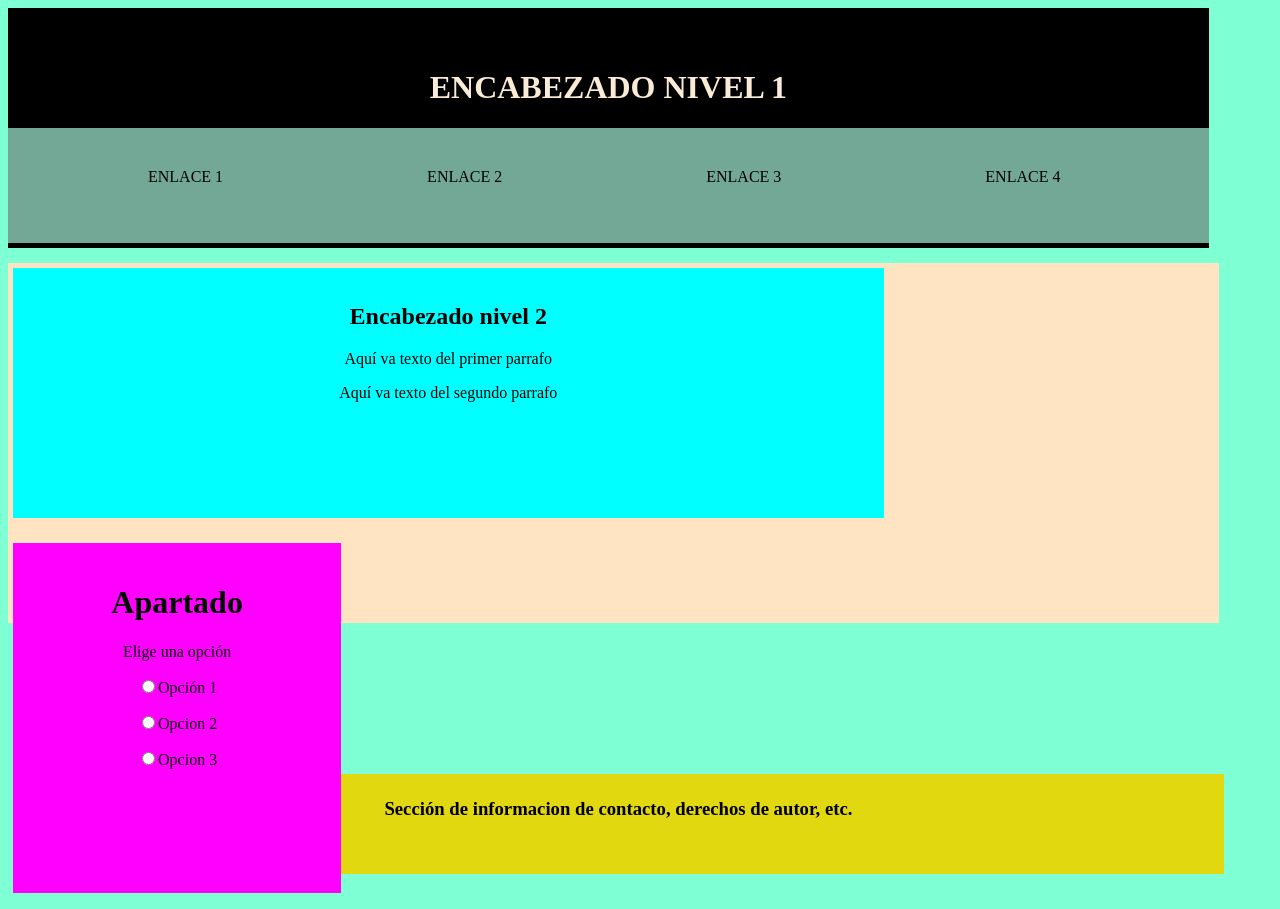
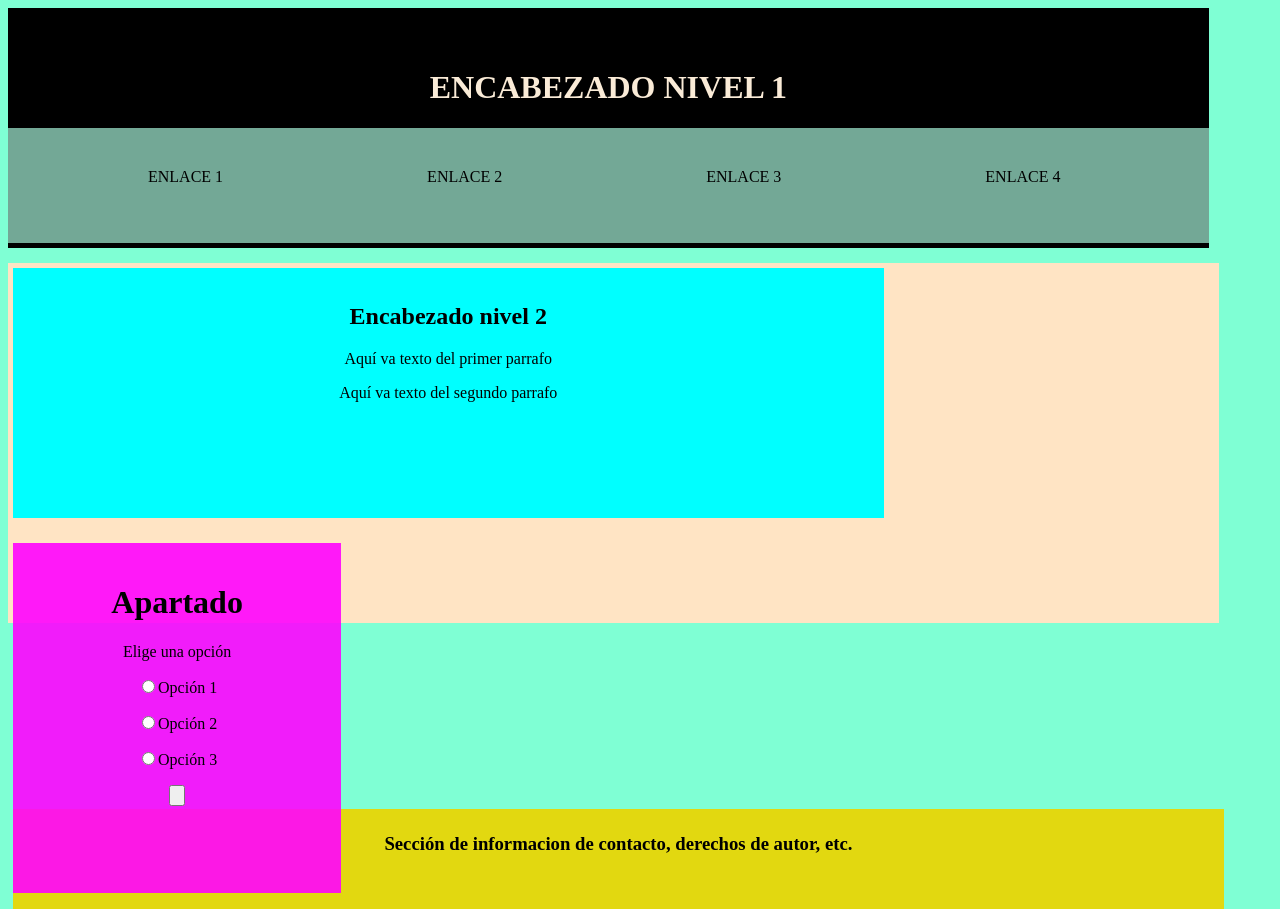
Before and after one commit to CristinaMtzR18/EDC_DPW_practica4.io, a plain HTML site: page index.html in a window 1280 px wide. Drawn offline with Linux system fonts and the light colour scheme.

Commit message:
Iniciar con botón

```diff
--- a/index.html
+++ b/index.html
@@ -43,13 +43,16 @@
 
         <!--Apartado-->
 
-        <div style="background-color: magenta; width: 24%; height: 310px; padding: 20px; display: inline-block; margin-bottom: -190px;">
+        <div style="background-color: rgba(255, 0, 255, 0.89); width: 24%; height: 310px; padding: 20px; display: inline-block; margin-bottom: -190px;">
             <center>
                 <h1>Apartado</h1>
                 <p>Elige una opción</p>
                 <p><input type="radio">Opción 1</p>
-                <p><input type="radio">Opcion 2</p>
-                <p><input type="radio">Opcion 3</p>
+                <p><input type="radio">Opción 2</p>
+                <p><input type="radio">Opción 3</p>
+            </center>
+            <center>
+                <input type="button" contextmenu="Enviar">
             </center>
         </div>
 
```
